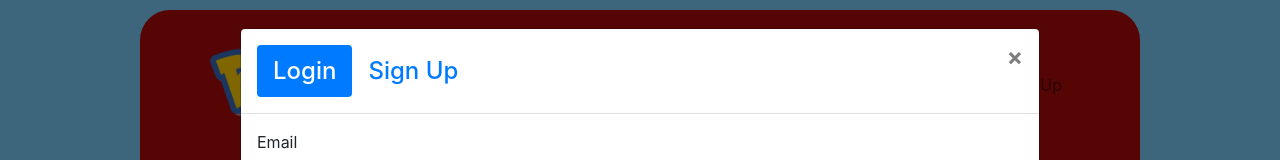
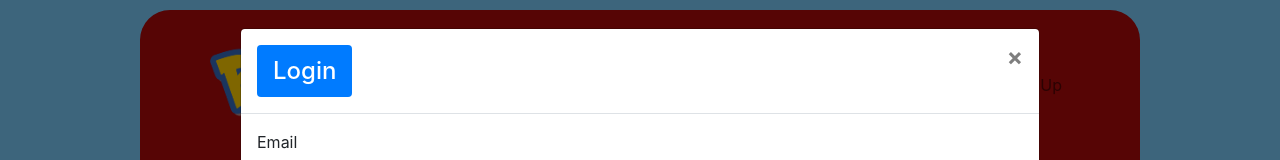
Before and after one commit to ssnakeoil/pokeDecks, a React (Create React App) app in the folder client/: page / in a window 1280 px wide. Both pictures are taken after a click on the button "Login/Sign Up". Shown: the top 160 px of the page. Built offline with nearby package versions, Linux system fonts and the light colour scheme.

Commit message:
something small again

```diff
--- a/client/src/components/Navbar.js
+++ b/client/src/components/Navbar.js
@@ -65,10 +65,10 @@ const AppNavbar = () => {
             <Modal.Title id='signup-modal'>
               <Nav variant='pills'>
                 <Nav.Item>
-                  <Nav.Link eventKey='login'>Login</Nav.Link>
+                  <Nav.Link eventKey='login' style={{color: "white"}}>Login</Nav.Link>
                 </Nav.Item>
                 <Nav.Item>
-                  <Nav.Link eventKey='signup'>Sign Up</Nav.Link>
+                  <Nav.Link eventKey='signup' style={{color: "white"}}>Sign Up</Nav.Link>
                 </Nav.Item>
               </Nav>
             </Modal.Title>
```
